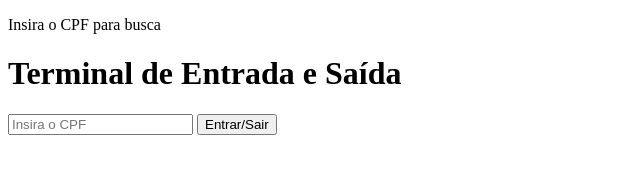
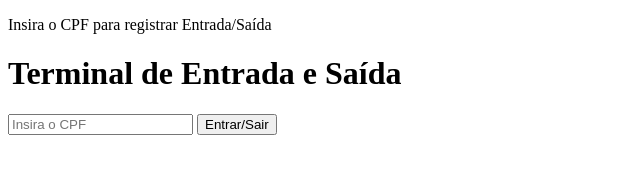
Before and after one commit to Lucas-Brites1/FitLife, a website with bundled scripts: page src/Pages/totem.html in a window 1280 px wide. Shown: the whole page, without its empty margins (0-640 px from the left). Built offline with nearby package versions, Linux system fonts and the light colour scheme.

Commit message:
Arrumando log na tela de entrada/saida

```diff
--- a/src/Pages/totem.html
+++ b/src/Pages/totem.html
@@ -14,7 +14,7 @@
 <body>
     <div class="div-mensagem-alerta">
         <p class="mensagem">
-           Insira o CPF para busca
+           Insira o CPF para registrar Entrada/Saída
         </p>
     </div>
     <div class="container">
```
